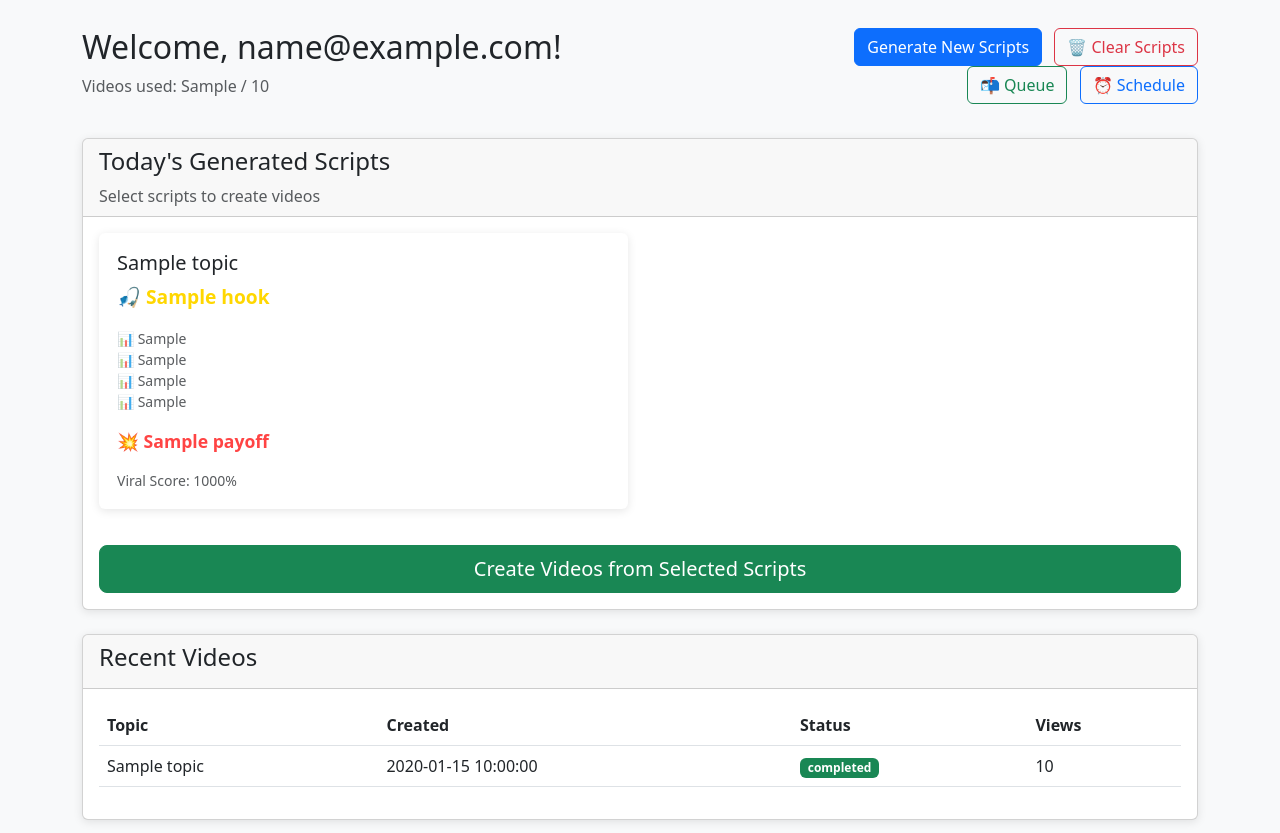
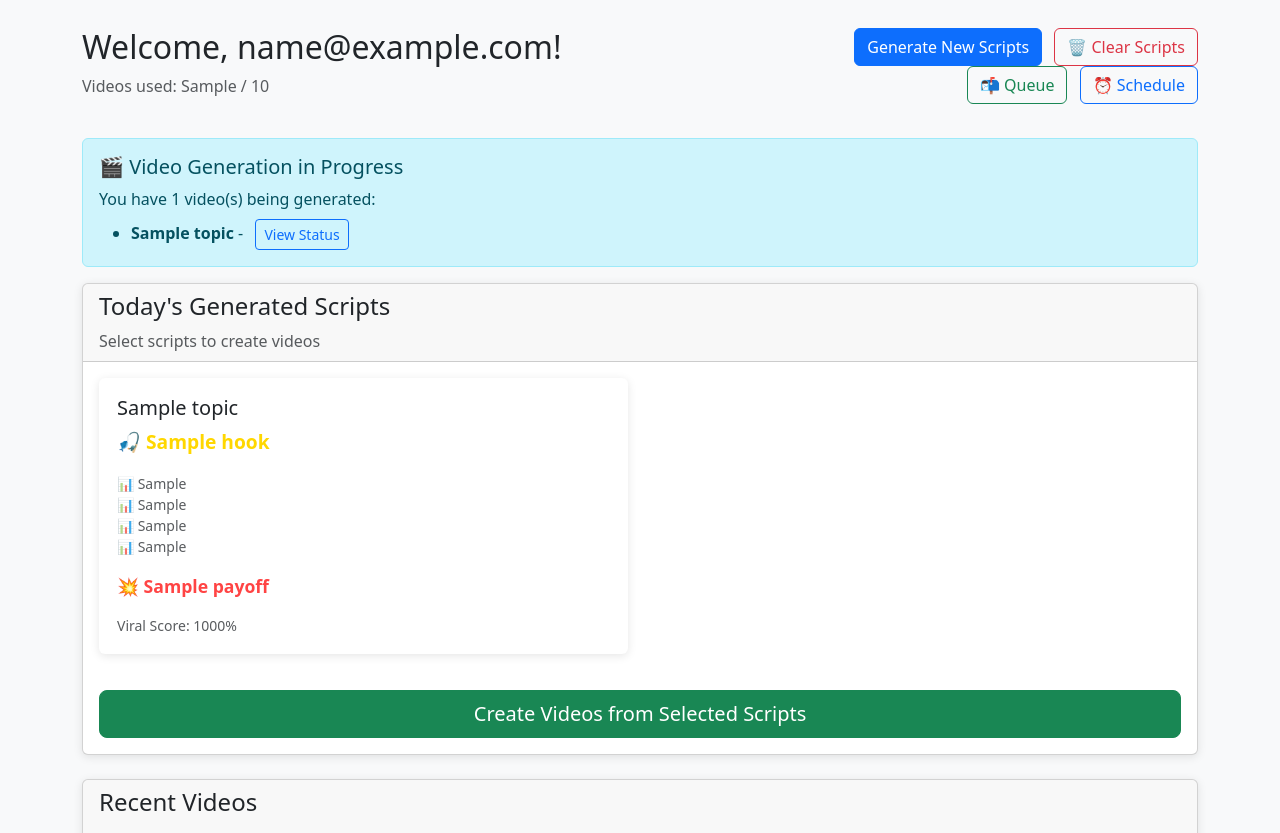
Before and after one commit to cleanestdotsol/viralreels, a Flask app: page /dashboard in a window 1280 px wide. Shown: the part 56-889 px from the top of the page. Run offline with Flask 3, Linux system fonts and the light colour scheme; the visitor is signed in with stand-in values (Sample User, id 1); a database or web service that is not in the repository returns one stand-in record (values such as "Sample title"); parts of the project's set-up code (start-up, migrations or seed data) failed here and were passed over; some libraries are stand-ins or nearby versions.

Commit message:
Feature: Add video generation status to dashboard
Dashboard now shows active video generation jobs at the top:
- Displays all pending/processing jobs with topic and status
- "View Status" button links to status page with live polling
- Real-time visibility into background video generation

Improvements:
- Users can see all in-progress videos
- Clear indication of queuing vs processing
- Easy access to detailed status page
- Better user experience for async video generation

Co-Authored-By: Claude Sonnet 4.5 <noreply@anthropic.com>

```diff
--- a/app.py
+++ b/app.py
@@ -1537,6 +1537,15 @@ def dashboard():
     # Get user info
     user = conn.execute('SELECT * FROM users WHERE id = ?', (session['user_id'],)).fetchone()
 
+    # Get active video generation jobs
+    active_video_jobs = conn.execute('''
+        SELECT j.id, j.status, s.topic
+        FROM video_generation_jobs j
+        JOIN scripts s ON j.script_id = s.id
+        WHERE j.user_id = ? AND j.status IN ('pending', 'processing')
+        ORDER BY j.created_at DESC
+    ''', (session['user_id'],)).fetchall()
+
     # Get recent videos
     videos = conn.execute('''
         SELECT v.*, s.topic, s.hook
@@ -1560,7 +1569,8 @@ def dashboard():
     return render_template('dashboard.html',
                           user=user,
                           videos=videos,
-                          scripts=scripts)
+                          scripts=scripts,
+                          active_video_jobs=active_video_jobs)
 
 @app.route('/facebook/auth')
 @login_required
--- a/templates/dashboard.html
+++ b/templates/dashboard.html
@@ -22,6 +22,26 @@
             <a href="/schedule" class="btn btn-outline-primary ms-2">⏰ Schedule</a>
         </div>
     </div>
+
+    {% if active_video_jobs %}
+    <div class="alert alert-info alert-dismissible" role="alert">
+        <h5 class="alert-heading">🎬 Video Generation in Progress</h5>
+        <p class="mb-2">You have {{ active_video_jobs|length }} video(s) being generated:</p>
+        <ul class="mb-0">
+            {% for job in active_video_jobs %}
+            <li>
+                <strong>{{ job.topic }}</strong> -
+                {% if job.status == 'pending' %}
+                <span class="badge bg-secondary">Queued</span>
+                {% elif job.status == 'processing' %}
+                <span class="badge bg-warning">Processing</span>
+                {% endif %}
+                <a href="/video-status/{{ job.id }}" class="btn btn-sm btn-outline-primary ms-2">View Status</a>
+            </li>
+            {% endfor %}
+        </ul>
+    </div>
+    {% endif %}
 
     {% if scripts %}
     <div class="card mb-4">
```
